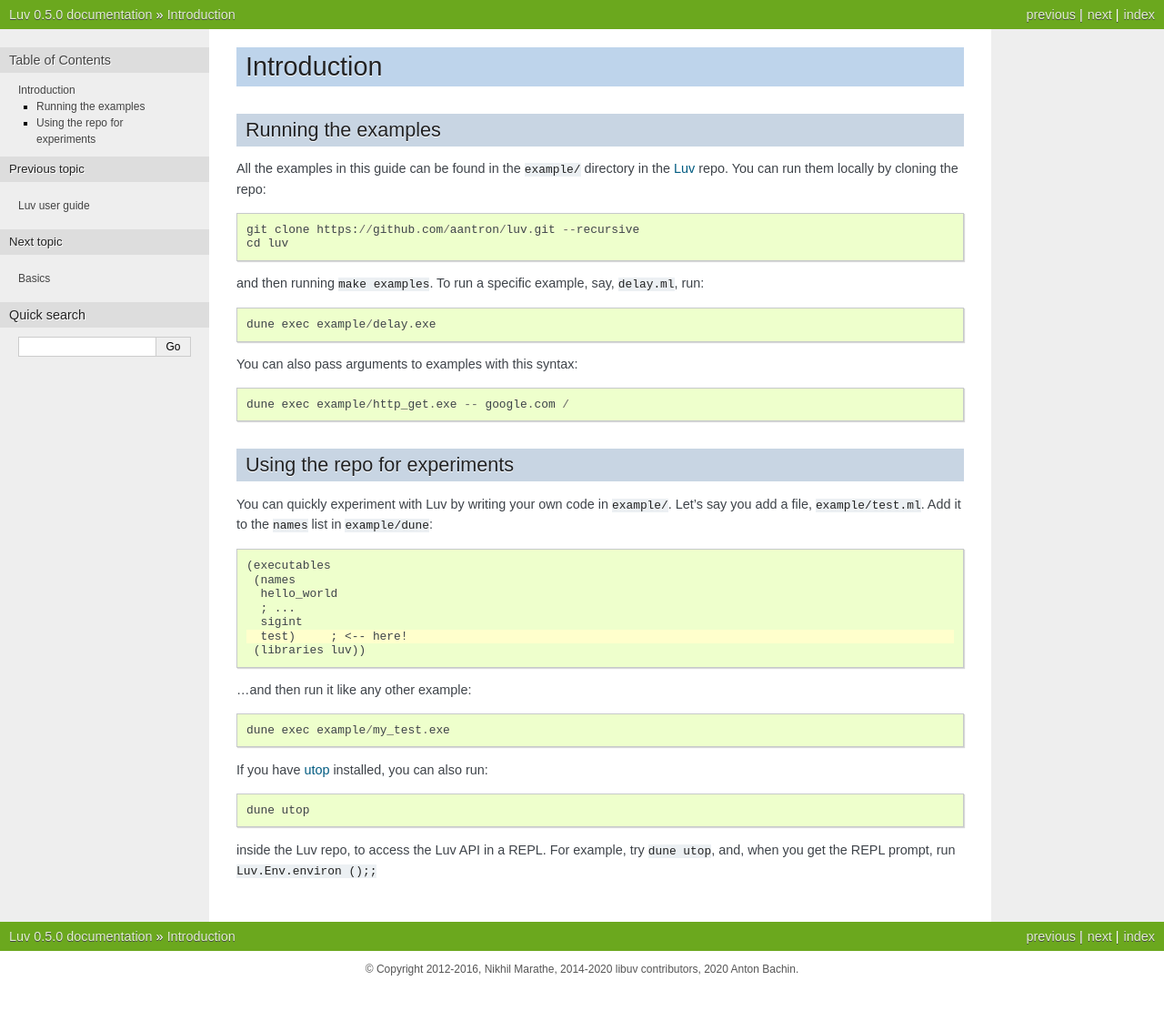
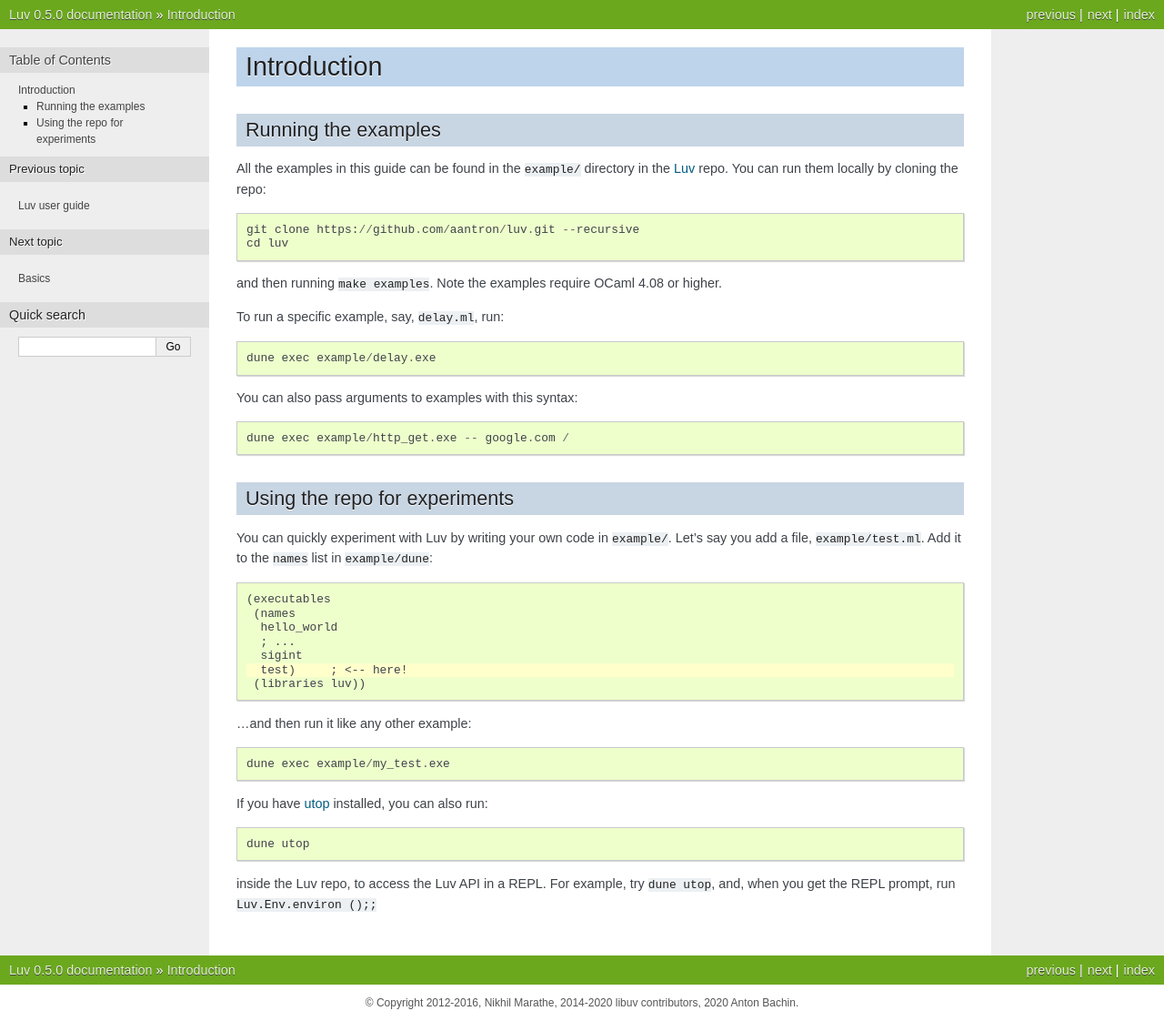
Before and after one commit to aantron/luv, a Sphinx documentation site: the page built from docs/introduction.rst, in a window 1280 px wide. Shown: the whole page at 91% size. Built offline with Sphinx 7.4.7, drawn with Linux system fonts in a browser that asks for light colours; before the commit the page ends 1085 px from its top, so only the background shows below that.

Commit message:
Docs: note examples require OCaml 4.08
See #59.

[skip ci]

```diff
--- a/docs/introduction.rst
+++ b/docs/introduction.rst
@@ -10,8 +10,10 @@ Luv_ repo. You can run them locally by cloning the repo::
     git clone https://github.com/aantron/luv.git --recursive
     cd luv
 
-and then running ``make examples``. To run a specific example, say,
-``delay.ml``, run::
+and then running ``make examples``. Note the examples require OCaml 4.08 or
+higher.
+
+To run a specific example, say, ``delay.ml``, run::
 
     dune exec example/delay.exe
 
```
Also changed, not shown: README.md (+1 -1 lines).
